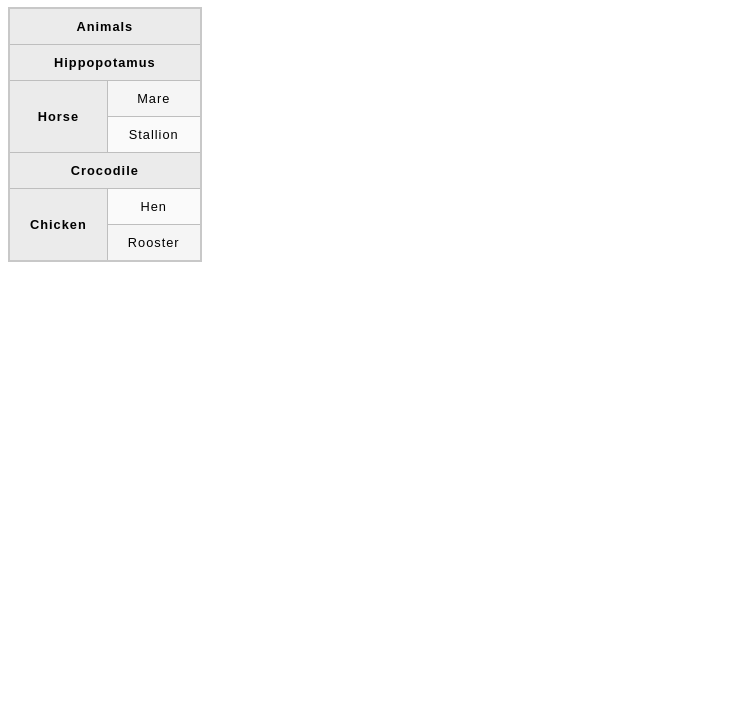
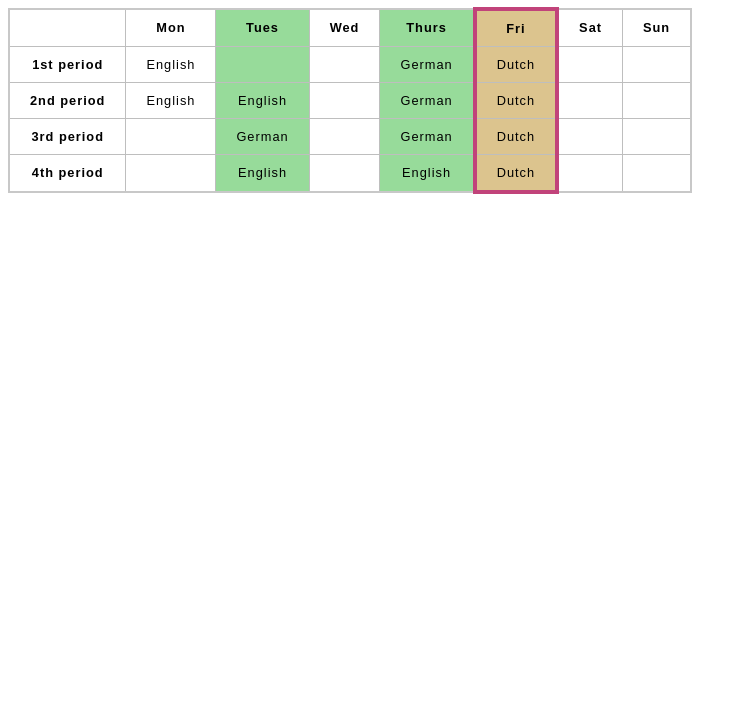
Before and after one commit to worsleyj/sandbox, a plain HTML site: page index.html in a window 1280 px wide. Shown: the part 73-800 px from the top of the page, without its empty margins (0-747 px from the left). Drawn offline with Linux system fonts and the light colour scheme.

Commit message:
timetable exercise col css

```diff
--- a/index.html
+++ b/index.html
@@ -3,35 +3,99 @@
   <head>
     <meta charset="utf-8">
     <meta name="viewport" content="width=device-width">
-    <title>Table template</title>
-    <link href="minimal-table.css" rel="stylesheet" type="text/css">
+    <title>School timetable</title>
+    <style>
+    html {
+      font-family: sans-serif;
+    }
+
+    table {
+      border-collapse: collapse;
+      border: 2px solid rgb(200,200,200);
+      letter-spacing: 1px;
+      font-size: 0.8rem;
+    }
+
+    td, th {
+      border: 1px solid rgb(190,190,190);
+      padding: 10px 20px;
+    }
+
+    td {
+      text-align: center;
+    }
+
+    caption {
+      padding: 10px;
+    }
+    </style>
   </head>
   <body>
-    <h1>Table template</h1>
+    <h1>School timetable</h1>
+
     <table>
+        <colgroup>
+            <col />
+            <col />
+            <col style="background-color: #97db9a;">
+            <col style="width: 42px;">
+            <col style="background-color: #97db9a;">
+            <col style="background-color: #DCC48E; border: 4px solid #c1437a;">
+            <col style="width: 42px;">
+            <col style="width: 42px;">
+        </colgroup>
       <tr>
-          <th colspan="2">Animals</th>
+        <td>&nbsp;</td>
+        <th>Mon</th>
+        <th>Tues</th>
+        <th>Wed</th>
+        <th>Thurs</th>
+        <th>Fri</th>
+        <th>Sat</th>
+        <th>Sun</th>
       </tr>
       <tr>
-          <th colspan="2">Hippopotamus</th>
+        <th>1st period</th>
+        <td>English</td>
+        <td>&nbsp;</td>
+        <td>&nbsp;</td>
+        <td>German</td>
+        <td>Dutch</td>
+        <td>&nbsp;</td>
+        <td>&nbsp;</td>
       </tr>
       <tr>
-          <th rowspan="2">Horse</th>
-          <td>Mare</td>
+        <th>2nd period</th>
+        <td>English</td>
+        <td>English</td>
+        <td>&nbsp;</td>
+        <td>German</td>
+        <td>Dutch</td>
+        <td>&nbsp;</td>
+        <td>&nbsp;</td>
       </tr>
       <tr>
-          <td>Stallion</td>
+        <th>3rd period</th>
+        <td>&nbsp;</td>
+        <td>German</td>
+        <td>&nbsp;</td>
+        <td>German</td>
+        <td>Dutch</td>
+        <td>&nbsp;</td>
+        <td>&nbsp;</td>
       </tr>
       <tr>
-          <th colspan="2">Crocodile</th>
-        </tr>
-        <tr>
-          <th rowspan="2">Chicken</th>
-          <td>Hen</td>
-        </tr>
-        <tr>
-          <td>Rooster</td>
+        <th>4th period</th>
+        <td>&nbsp;</td>
+        <td>English</td>
+        <td>&nbsp;</td>
+        <td>English</td>
+        <td>Dutch</td>
+        <td>&nbsp;</td>
+        <td>&nbsp;</td>
       </tr>
     </table>
+
+
   </body>
 </html>
```
Lines whose indentation alone changed are shown as unchanged.
